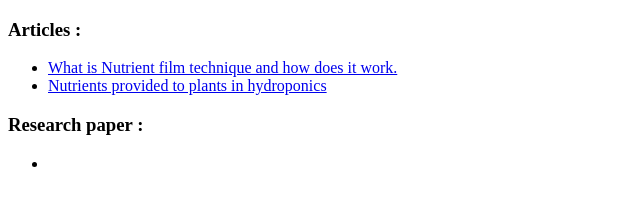
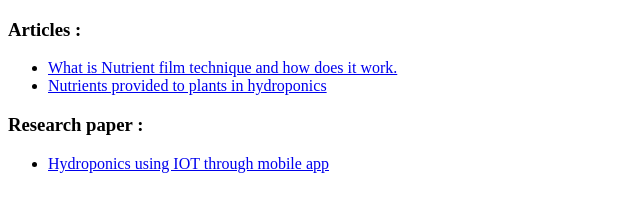
Before and after one commit to Sohammehta1/VerticalFarming, a plain HTML site: page index.html in a window 1280 px wide. Shown: the whole page, without its empty margins (0-640 px from the left). Drawn offline with Linux system fonts and the light colour scheme.

Commit message:
Update index.html

```diff
--- a/index.html
+++ b/index.html
@@ -17,7 +17,7 @@
     <h3>Research paper : </h3>
 
     <ul>
-       <li> <a href="https://cutt.ly/E8s5nnU"></a></li>
+       <li> <a href="https://cutt.ly/E8s5nnU">Hydroponics using IOT through mobile app</a></li>
     </ul>
 
 </body>
```
